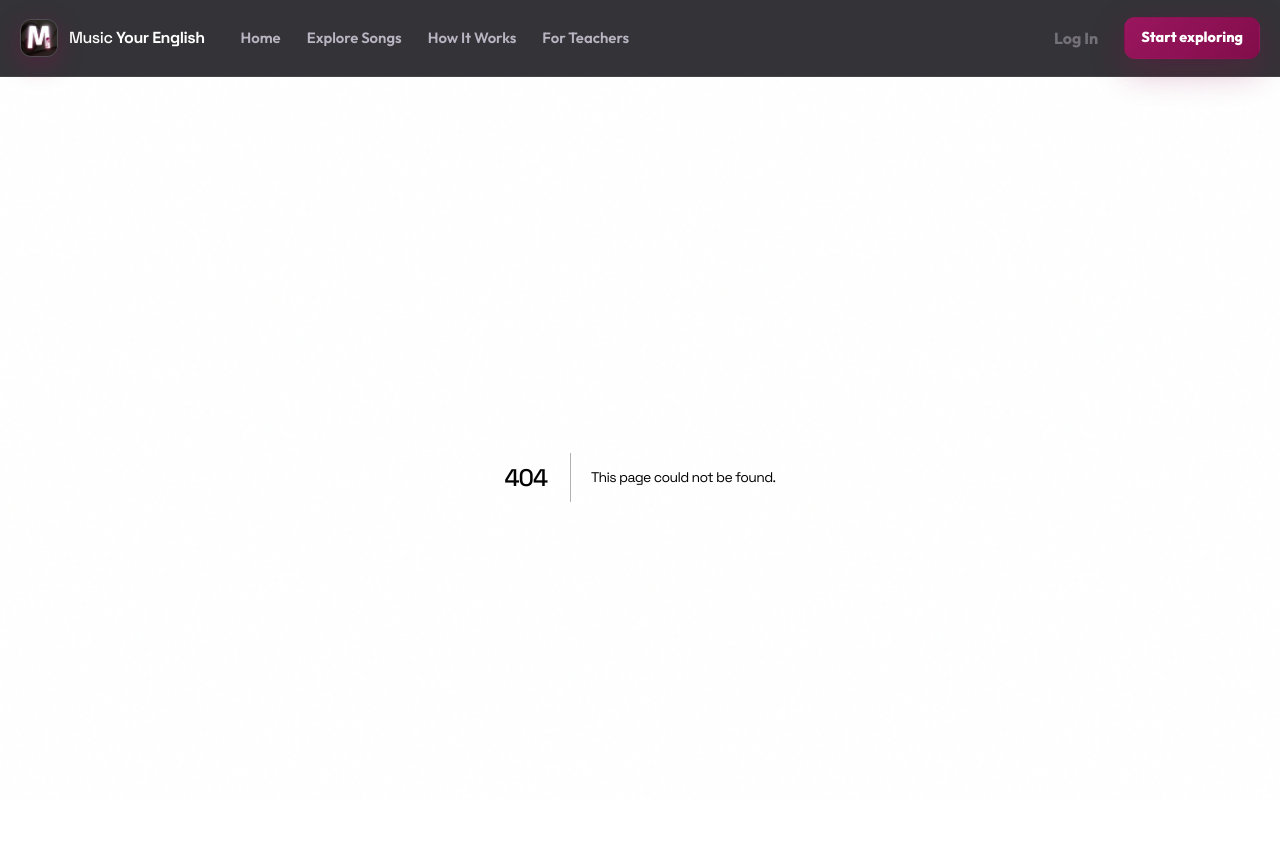
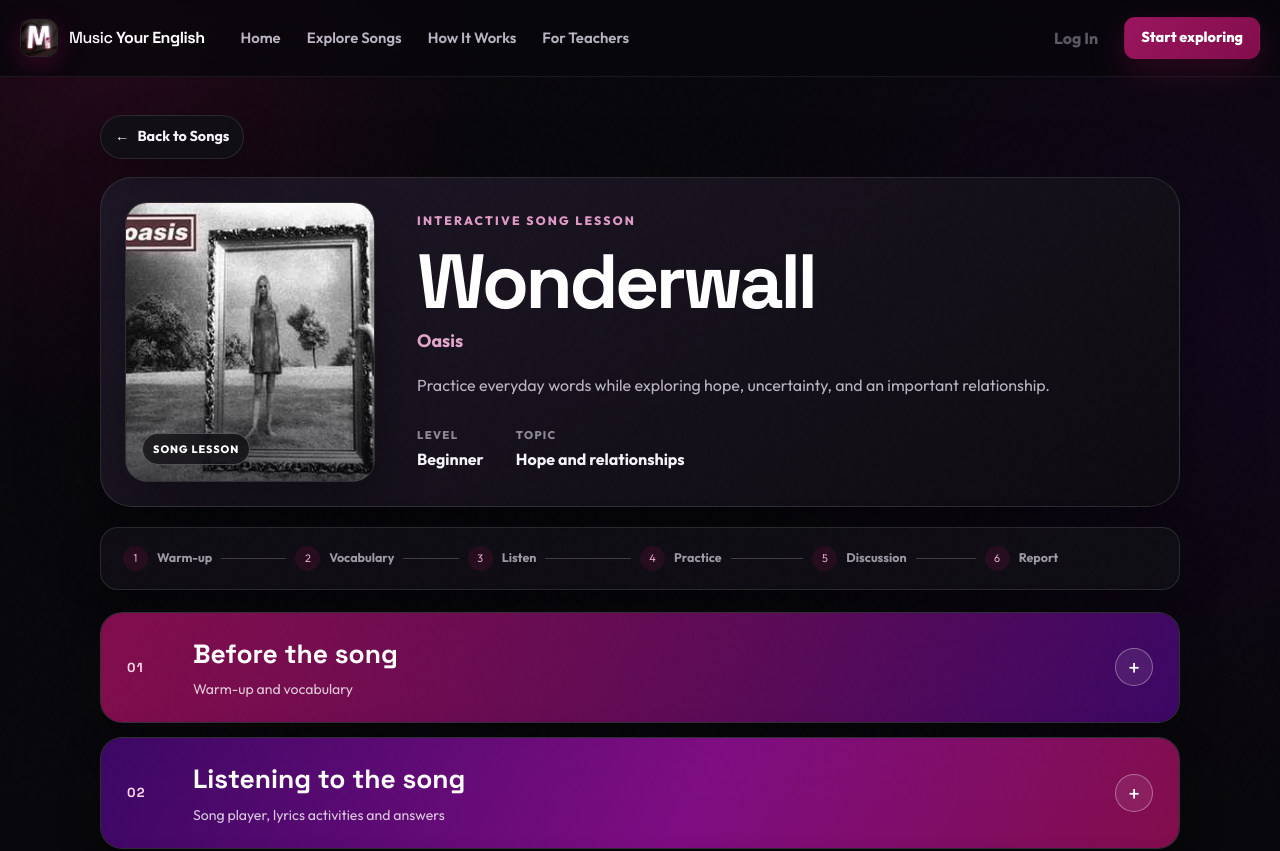
Before and after one commit to TeacherRomeroAlves/MusicYourEnglish, a Next.js app in the folder frontend/: page /songs/wonderwall in a window 1280 px wide. Before the commit this address had no page. Shown: the top 851 px of the page. Built offline with nearby package versions, Linux system fonts and the light colour scheme.

Commit message:
Add Wonderwall song lesson

```diff
--- /dev/null
+++ b/frontend/app/songs/wonderwall/page.tsx
@@ -0,0 +1,143 @@
+import BackLink from "@/components/BackLink";
+import LessonHero from "@/components/LessonHero";
+import LessonProgress from "@/components/LessonProgress";
+import LessonSections from "@/components/LessonSections";
+import CheckAllActivity from "@/components/activities/CheckAllActivity/CheckAllActivity";
+import HomeworkActivity from "@/components/activities/Homework/HomeworkActivity";
+import IconLyricsActivity from "@/components/activities/IconLyricsActivity/IconLyricsActivity";
+import ListeningActivity from "@/components/activities/ListeningActivity/ListeningActivity";
+import LyricsWordActivity from "@/components/activities/LyricsWordActivity/LyricsWordActivity";
+import MatchingActivity from "@/components/activities/MatchingActivity/MatchingActivity";
+import OrderLyricsActivity from "@/components/activities/OrderLyricsActivity/OrderLyricsActivity";
+import WarmUpQuestions from "@/components/activities/WarmUp/WarmUp";
+import { getSongMeta } from "@/data/songCatalog";
+import {
+  wonderwall,
+  wonderwallFirstStanza,
+  wonderwallPreChorus,
+  wonderwallSecondStanza,
+} from "@/data/songs/wonderwall";
+
+export default function WonderwallPage() {
+  const song = getSongMeta("wonderwall");
+
+  return (
+    <main className="page-shell lesson-page">
+      <BackLink />
+      <LessonHero
+        title={song.title}
+        artist={song.artist}
+        description={song.description}
+        level={song.level}
+        topic={song.topic}
+        coverImage={song.coverImage}
+        coverClass={song.coverClass}
+      />
+      <LessonProgress />
+      <LessonSections
+        beforeSong={(
+          <>
+            <WarmUpQuestions
+              step="Warm-up"
+              title="Warm-up Questions"
+              questions={["Do you like Oasis?", "Have you heard this song before?"]}
+            />
+            <MatchingActivity
+              step="Vocabulary"
+              title="Match The Words To Their Meanings"
+              description="Match each word with its meaning. Use the speaker button to hear the pronunciation."
+              words={wonderwall.vocabulary}
+            />
+            <WarmUpQuestions
+              step="Vocabulary practice"
+              title="Use The New Words"
+              description="Discuss the questions and try to use the new vocabulary."
+              layout="two-column"
+              questions={[
+                "Is life winding? Why or why not?",
+                "Can you name something blinding?",
+                "When did you realize the importance of English?",
+                "What is your favorite beat?",
+              ]}
+            />
+          </>
+        )}
+        listeningIntro={(
+          <ListeningActivity
+            step="Listen"
+            title="Listen To The Song"
+            description="Listen to the song before starting the lyrics activities."
+            embedUrl={wonderwall.youtube.embedUrl}
+            embedTitle={wonderwall.youtube.title}
+          />
+        )}
+        listeningActivities={[
+          {
+            label: "First Stanza",
+            content: (
+              <LyricsWordActivity
+                step="Stanza 1"
+                title="First Stanza"
+                description="Listen and choose the correct word. Click a word to place it in the next space, or drag it into a space."
+                words={wonderwallFirstStanza.words}
+                lyrics={wonderwallFirstStanza.lyrics}
+              />
+            ),
+          },
+          {
+            label: "Second Stanza",
+            content: (
+              <IconLyricsActivity
+                step="Stanza 2"
+                title="Second Stanza"
+                description="Choose the correct emoji to complete the lyrics."
+                icons={wonderwallSecondStanza.icons}
+                lyrics={wonderwallSecondStanza.lyrics}
+              />
+            ),
+          },
+          {
+            label: "Pre-Chorus / Chorus",
+            content: (
+              <OrderLyricsActivity
+                step="Stanza 3"
+                title="Pre-Chorus / Chorus"
+                description="Place the sentences in the correct order. The notes in parentheses show the small changes you hear the second time."
+                items={wonderwallPreChorus.items}
+              />
+            ),
+          },
+        ]}
+        checkAnswers={(
+          <CheckAllActivity
+            title="Check All Answers"
+            description="When you finish the song activities, check all your answers at once."
+          />
+        )}
+        afterSong={(
+          <>
+            <WarmUpQuestions
+              step="Wrap-up"
+              title="Talk About The Song"
+              description="Discuss these questions after listening to the song."
+              layout="two-column"
+              questions={[
+                "Who is an important person in your life?",
+                "What do you think a wonderwall is?",
+                "Can one person save another person? How?",
+                "Does the song sound hopeful or sad to you? Why?",
+              ]}
+            />
+            <HomeworkActivity
+              step="Homework"
+              title="Writing And Student Report"
+              description="Write your answer, then save or share your one-page report."
+              prompt="Write about a person who is very important to you. Explain who this person is and how they help you."
+              songTitle="Wonderwall"
+            />
+          </>
+        )}
+      />
+    </main>
+  );
+}
--- a/frontend/data/songCatalog.ts
+++ b/frontend/data/songCatalog.ts
@@ -8,7 +8,7 @@
 export type UserLevel = (typeof USER_LEVELS)[number];
 
 export interface SongMeta {
-  slug: "count-on-me" | "golden" | "monsters" | "the-fate-of-ophelia";
+  slug: "count-on-me" | "golden" | "monsters" | "the-fate-of-ophelia" | "wonderwall";
   title: string;
   artist: string;
   level: UserLevel;
@@ -74,6 +74,19 @@
     coverImage: "/images/songs/the-fate-of-ophelia/cover.webp",
     coverClass: "song-art--the-fate-of-ophelia",
   },
+  {
+    slug: "wonderwall",
+    title: "Wonderwall",
+    artist: "Oasis",
+    level: "Beginner",
+    duration: "35 min",
+    topic: "Hope and relationships",
+    genre: "Rock",
+    description: "Practice everyday words while exploring hope, uncertainty, and an important relationship.",
+    activities: ["Vocabulary", "Word order", "Listening"],
+    coverImage: "/images/songs/wonderwall/cover.jpg",
+    coverClass: "song-art--wonderwall",
+  },
 ];
 
 export function getSongMeta(slug: SongMeta["slug"]) {
--- /dev/null
+++ b/frontend/data/songs/wonderwall.ts
@@ -0,0 +1,69 @@
+export const wonderwall = {
+  youtube: {
+    embedUrl: "https://www.youtube.com/embed/6hzrDeceEKc",
+    title: "Wonderwall by Oasis on YouTube",
+  },
+  vocabulary: [
+    { word: "wonderwall", meaning: "a person who is very important to you" },
+    { word: "winding", meaning: "having many turns and curves" },
+    { word: "backbeat", meaning: "a strong beat in music" },
+    { word: "blinding", meaning: "so bright that it is hard to see" },
+    { word: "realize", meaning: "to understand something clearly" },
+  ],
+};
+
+export const wonderwallFirstStanza = {
+  words: [
+    { word: "day" },
+    { word: "they" },
+    { word: "realized" },
+    { word: "believe" },
+    { word: "now" },
+  ],
+  lyrics: [
+    { parts: [{ before: "Today is gonna be the", answer: "day", after: "" }] },
+    { parts: [{ before: "That", answer: "they", after: "are gonna throw it back to you" }] },
+    { parts: [{ before: "By now you should've somehow", after: "" }] },
+    { parts: [{ before: "", answer: "realized", after: "what you gotta do" }] },
+    { parts: [{ before: "I don't", answer: "believe", after: "that anybody" }] },
+    { parts: [{ before: "Feels the way I do, about you", answer: "now", after: "" }] },
+  ],
+};
+
+export const wonderwallSecondStanza = {
+  icons: [
+    { id: "street", symbol: "🛣️", ariaLabel: "street" },
+    { id: "fire", symbol: "🔥", ariaLabel: "fire" },
+    { id: "heart", symbol: "❤️", ariaLabel: "heart" },
+    { id: "doubt", symbol: "❓", ariaLabel: "doubt" },
+    { id: "now", symbol: "⏰", ariaLabel: "now" },
+  ],
+  lyrics: [
+    { parts: [{ before: "Backbeat, the word was on the", match: "street", after: "" }] },
+    { parts: [
+      { before: "That the", match: "fire", after: "in your" },
+      { before: "", match: "heart", after: "is out" },
+    ] },
+    { parts: [{ before: "I'm sure you've heard it all before", match: "", after: "" }] },
+    { parts: [{ before: "But you never really had a", match: "doubt", after: "" }] },
+    { parts: [{ before: "I don't believe that anybody", match: "", after: "" }] },
+    { parts: [{ before: "Feels the way I do about you", match: "now", after: "" }] },
+  ],
+};
+
+export const wonderwallPreChorus = {
+  items: [
+    {
+      id: "pre-chorus-1",
+      text: "And all the roads we have to walk are winding (second time: all the roads that lead you there)",
+    },
+    {
+      id: "pre-chorus-2",
+      text: "And all the lights that lead us there are blinding (second time: all the lights that light the way)",
+    },
+    { id: "pre-chorus-3", text: "There are many things that I" },
+    { id: "pre-chorus-4", text: "Would like to say to you, but I don't know how" },
+    { id: "chorus-1", text: "Because maybe, you're gonna be the one that saves me" },
+    { id: "chorus-2", text: "And after all, you're my wonderwall" },
+  ],
+};
--- a/frontend/styles/cards.css
+++ b/frontend/styles/cards.css
@@ -9,6 +9,7 @@
 .song-art--golden { background: radial-gradient(circle at 75% 20%, #f5e6b0, transparent 16%), linear-gradient(145deg, #31200b, #a66d14 55%, #e0b740); }
 .song-art--monsters { background: radial-gradient(circle at 22% 15%, #9a3d72, transparent 16%), linear-gradient(145deg, #100a1a, #30134b 55%, #771d4b); }
 .song-art--the-fate-of-ophelia { background: radial-gradient(circle at 78% 18%, #ffd1b3, transparent 18%), linear-gradient(145deg, #421423, #a43e35 55%, #e98f5f); }
+.song-art--wonderwall { background: radial-gradient(circle at 72% 20%, #d9d9d9, transparent 17%), linear-gradient(145deg, #171717, #555 55%, #aaa); }
 .song-art__eyebrow, .song-art__title, .song-art__artist { position: relative; z-index: 2; }
 .song-art__eyebrow { margin-bottom: auto; color: rgba(255,255,255,.72); font-size: .68rem; font-weight: 800; letter-spacing: .15em; text-transform: uppercase; }
 .song-art__title { max-width: 90%; color: white; font-family: var(--font-space-grotesk); font-size: clamp(1.8rem, 3vw, 2.65rem); font-weight: 750; letter-spacing: -.05em; line-height: .95; }
```
Also changed, not shown: frontend/public/images/songs/wonderwall/cover.jpg (added).
